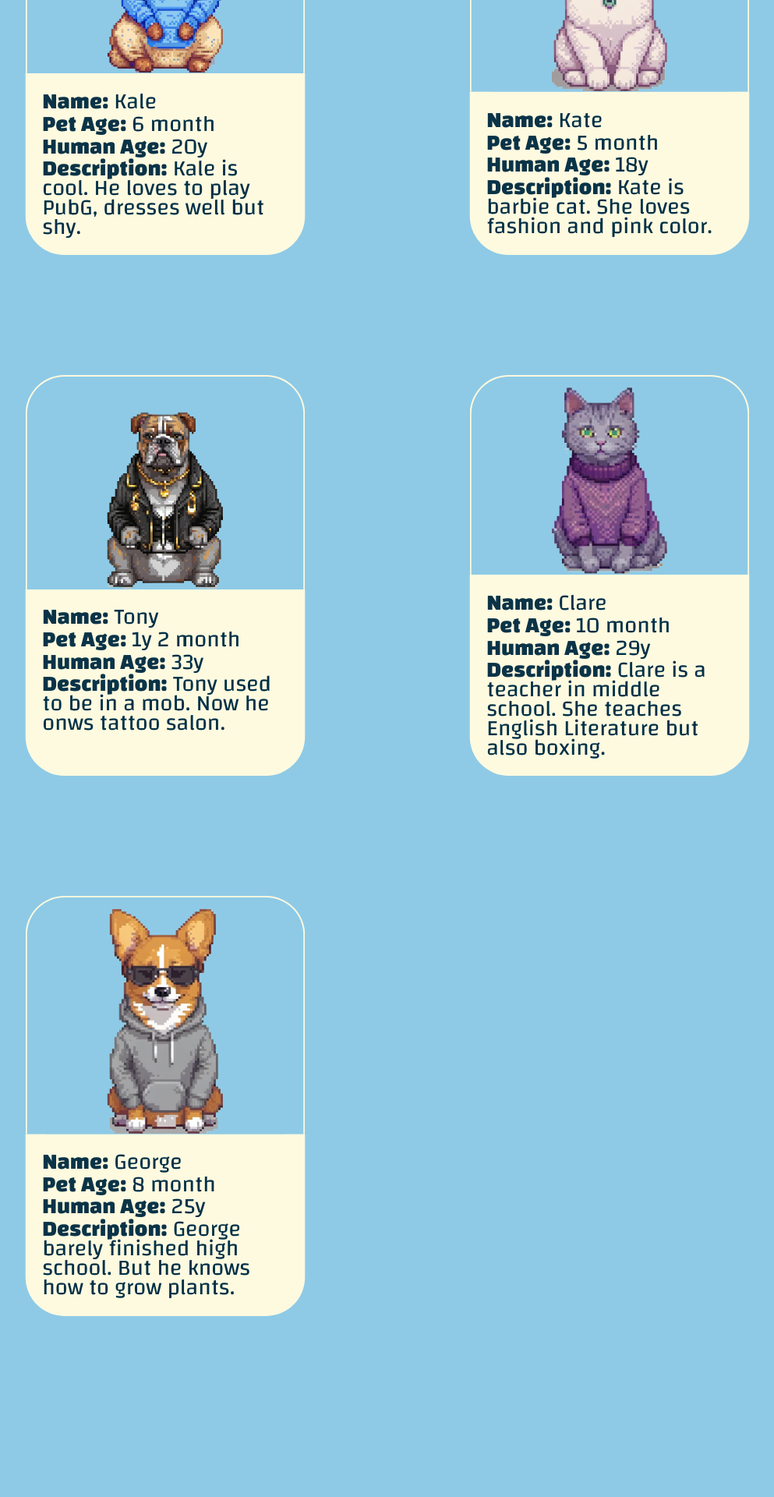
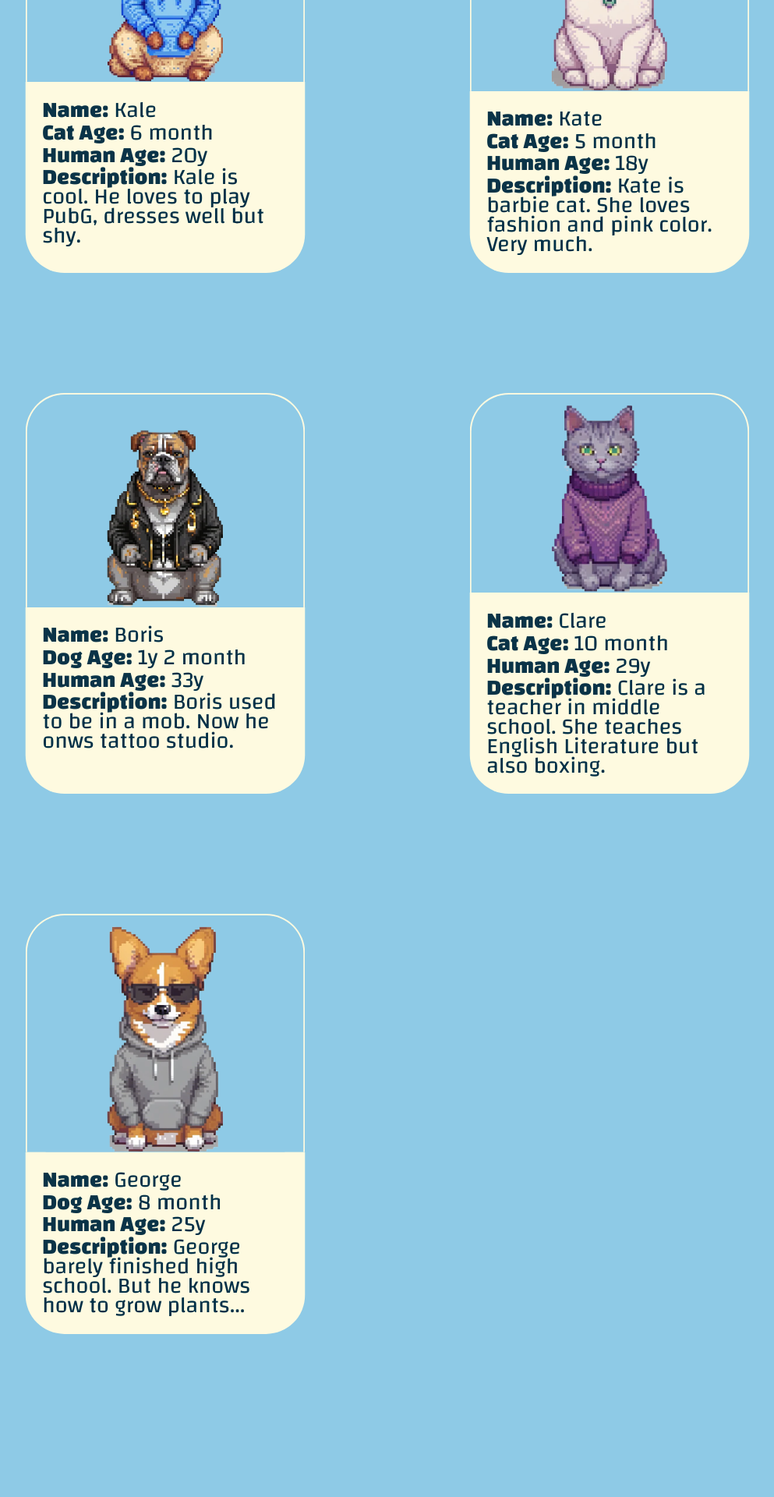
Before and after one commit to pashka1837/wellnes_lab, a React (Vite) app: page /features in a window 1280 px wide. Shown: the part 1420-3340 px from the top of the page at 78% size, without its empty margins (143-1136 px from the left). Built offline with nearby package versions, Linux system fonts and the light colour scheme.

Commit message:
feat: ts problems fixed

```diff
--- a/src/Components/Card/Card.tsx
+++ b/src/Components/Card/Card.tsx
@@ -1,22 +1,22 @@
-import "./Card.css";
-import { PetObj } from "../pets";
+import './Card.css';
+import {type PetObj} from '../pets';
 
 type CardProps = PetObj;
 
-export default function Card({ imgSrc, info }: CardProps) {
-  const { name, dogAge, humAge, desc } = info;
+export default function Card({imgSrc, info}: CardProps) {
+	const {name, dogAge, humAge, desc, petType} = info;
 
 	return (
-    <div className="card">
-      <div className="pet_img_container">
-        <img src={imgSrc} alt="pet image" />
+		<div className='card'>
+			<div className='pet_img_container'>
+				<img src={imgSrc} alt='pet image' />
 			</div>
-      <div className="pet_desc_container">
+			<div className='pet_desc_container'>
 				<h3>
 					<span>Name:</span> {name}
 				</h3>
 				<h3>
-          <span>Pet Age:</span> {dogAge}
+					<span>{petType} Age:</span> {dogAge}
 				</h3>
 				<h3>
 					<span>Human Age:</span> {humAge}
--- a/src/Components/Engagement/Engagement.css
+++ b/src/Components/Engagement/Engagement.css
@@ -1,10 +1,9 @@
 .engagement {
-  min-height: 100lvh;
+  min-height: 100dvh;
   padding: var(--navbar-height) 7%;
-  font-family: "Jersey 25", sans-serif;
   gap: 100px;
 }
 
 .engagement span {
-  font-family: "Jersey 10", sans-serif;
+  font-weight: 800;
 }
--- a/src/Components/Engagement/Engagement.tsx
+++ b/src/Components/Engagement/Engagement.tsx
@@ -14,10 +14,9 @@ export default function Engagement() {
 				<h3>Ready to embark on your cosmic journey?</h3>
 			</div>
 			<Accordion data={accordionData} />
-			<div className='subheadline container_blur'>
+			<div className='subheadline'>
 				<h3>
-          Sign up for early access to <span>ASTRO FINDERS</span> and join the
-          ranks of Galactic Explorers today!
+        Sign up for early access to <span>DIGITAL PAWS</span> and join our community of pet enthusiasts and collectors today!
 				</h3>
 			</div>
 		</div>
--- a/src/Components/pets.ts
+++ b/src/Components/pets.ts
@@ -1,28 +1,27 @@
+/* eslint-disable radix */
+/* eslint-disable @typescript-eslint/naming-convention */
 import grey_hood_dog from '../assets/images/pets/grey_hood_dog.webp';
 import pnk_shds_cat from '../assets/images/pets/pnk_shds_cat.webp';
 import prpl_sweat_cat from '../assets/images/pets/prpl_sweat_cat.webp';
 import bl_hood_cat from '../assets/images/pets//bl_hood_cat.webp';
 import blck_jack_dog from '../assets/images/pets/blck_jack_dog.webp';
 
-
-import blue_tie_dog from '../assets/images/pets/blue_tie_dog.webp';
-import gld_chain_cat from '../assets/images/pets/gld_chain_cat.webp';
-import bacwit_dog from '../assets/images/pets/bacwit_dog.webp';
-import bck_pack_dog from '../assets/images/pets/bck_pack_dog.webp';
-import haski_dog from '../assets/images/pets/haski_dog.webp';
-import hat_cat from '../assets/images/pets/hat_cat.webp';
-import headphons_dog from '../assets/images/pets/headphons_dog.webp';
-import orng_cat from '../assets/images/pets/orng_cat.webp';
-import pnk_hoodie_dog from '../assets/images/pets/pnk_hoodie_dog.webp';
-
-
-
+// Import blue_tie_dog from '../assets/images/pets/blue_tie_dog.webp';
+// import gld_chain_cat from '../assets/images/pets/gld_chain_cat.webp';
+// import bacwit_dog from '../assets/images/pets/bacwit_dog.webp';
+// import bck_pack_dog from '../assets/images/pets/bck_pack_dog.webp';
+// import haski_dog from '../assets/images/pets/haski_dog.webp';
+// import hat_cat from '../assets/images/pets/hat_cat.webp';
+// import headphons_dog from '../assets/images/pets/headphons_dog.webp';
+// import orng_cat from '../assets/images/pets/orng_cat.webp';
+// import pnk_hoodie_dog from '../assets/images/pets/pnk_hoodie_dog.webp';
 
 export type PetInfo = {
 	name: string;
 	dogAge: string;
 	humAge: string;
 	desc: string;
+	petType: string;
 };
 
 export type PetObj = {
@@ -37,17 +36,18 @@ function calc_human_age(dog_age: number) {
 function calc_dog_age(dog_age: number) {
 	if (dog_age >= 1) {
 		const [whole, dec] = dog_age.toString().split('.');
-		return `${whole}y ${dec ? `${Math.floor(parseInt(dec)/10 * 12)} month` : ''}`;
+		return `${whole}y ${dec ? `${Math.floor(parseInt(dec) / 10 * 12)} month` : ''}`;
 	}
 
 	return `${Math.floor(dog_age * 12)} month`;
 }
 
 const pets: PetObj[] = [
-    {
+	{
 		imgSrc: bl_hood_cat,
 		info: {
 			name: 'Kale',
+			petType: 'Cat',
 			dogAge: calc_dog_age(0.51),
 			humAge: calc_human_age(0.51),
 			desc: 'Kale is cool. He loves to play PubG, dresses well but shy.',
@@ -57,38 +57,42 @@ const pets: PetObj[] = [
 		imgSrc: pnk_shds_cat,
 		info: {
 			name: 'Kate',
+			petType: 'Cat',
 			dogAge: calc_dog_age(0.45),
 			humAge: calc_human_age(0.45),
-			desc: 'Kate is barbie cat. She loves fashion and pink color.',
+			desc: 'Kate is barbie cat. She loves fashion and pink color. Very much.',
 		},
 	},
-    {
+	{
 		imgSrc: blck_jack_dog,
 		info: {
-			name: 'Tony',
+			name: 'Boris',
+			petType: 'Dog',
 			dogAge: calc_dog_age(1.2),
 			humAge: calc_human_age(1.2),
-			desc: 'Tony used to be in a mob. Now he onws tattoo salon.',
+			desc: 'Boris used to be in a mob. Now he onws tattoo studio.',
 		},
 	},
-    {
+	{
 		imgSrc: prpl_sweat_cat,
 		info: {
 			name: 'Clare',
+			petType: 'Cat',
 			dogAge: calc_dog_age(0.9),
 			humAge: calc_human_age(0.9),
 			desc: 'Clare is a teacher in middle school. She teaches English Literature but also boxing.',
 		},
 	},
-    {
+	{
 		imgSrc: grey_hood_dog,
 		info: {
 			name: 'George',
+			petType: 'Dog',
 			dogAge: calc_dog_age(0.7),
 			humAge: calc_human_age(0.7),
-			desc: 'George barely finished high school. But he knows how to grow plants.',
+			desc: 'George barely finished high school. But he knows how to grow plants...',
 		},
 	},
 ];
 
-export default pets
+export default pets;
```
Lines whose indentation alone changed are shown as unchanged.
